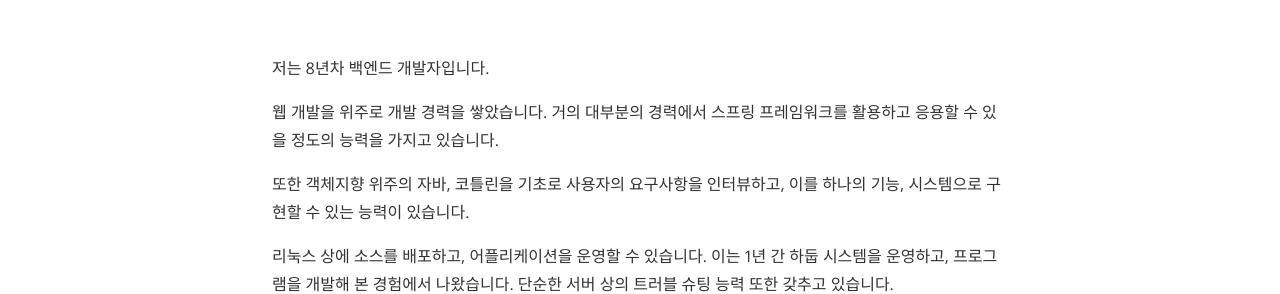
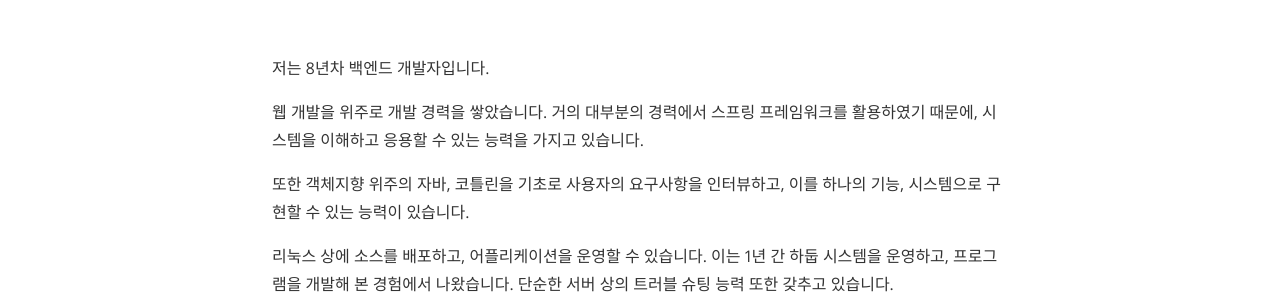
Before and after one commit to parkjinyong12/parkjinyong12.github.io, a Jekyll site: the page built from about.md, in a window 1280 px wide. Shown: the part 515-809 px from the top of the page. Built offline with Jekyll 4.4.1, drawn with Linux system fonts in a browser that asks for light colours; nearby versions of some CDN libraries.

Commit message:
Update about.md

```diff
--- a/about.md
+++ b/about.md
@@ -8,7 +8,7 @@ permalink: /about/
 
 저는 8년차 백엔드 개발자입니다.
 
-웹 개발을 위주로 개발 경력을 쌓았습니다. 거의 대부분의 경력에서 스프링 프레임워크를 활용하고 응용할 수 있을 정도의 능력을 가지고 있습니다.
+웹 개발을 위주로 개발 경력을 쌓았습니다. 거의 대부분의 경력에서 스프링 프레임워크를 활용하였기 때문에, 시스템을 이해하고 응용할 수 있는 능력을 가지고 있습니다.
 
 또한 객체지향 위주의 자바, 코틀린을 기초로 사용자의 요구사항을 인터뷰하고, 이를 하나의 기능, 시스템으로 구현할 수 있는 능력이 있습니다.
 
```
